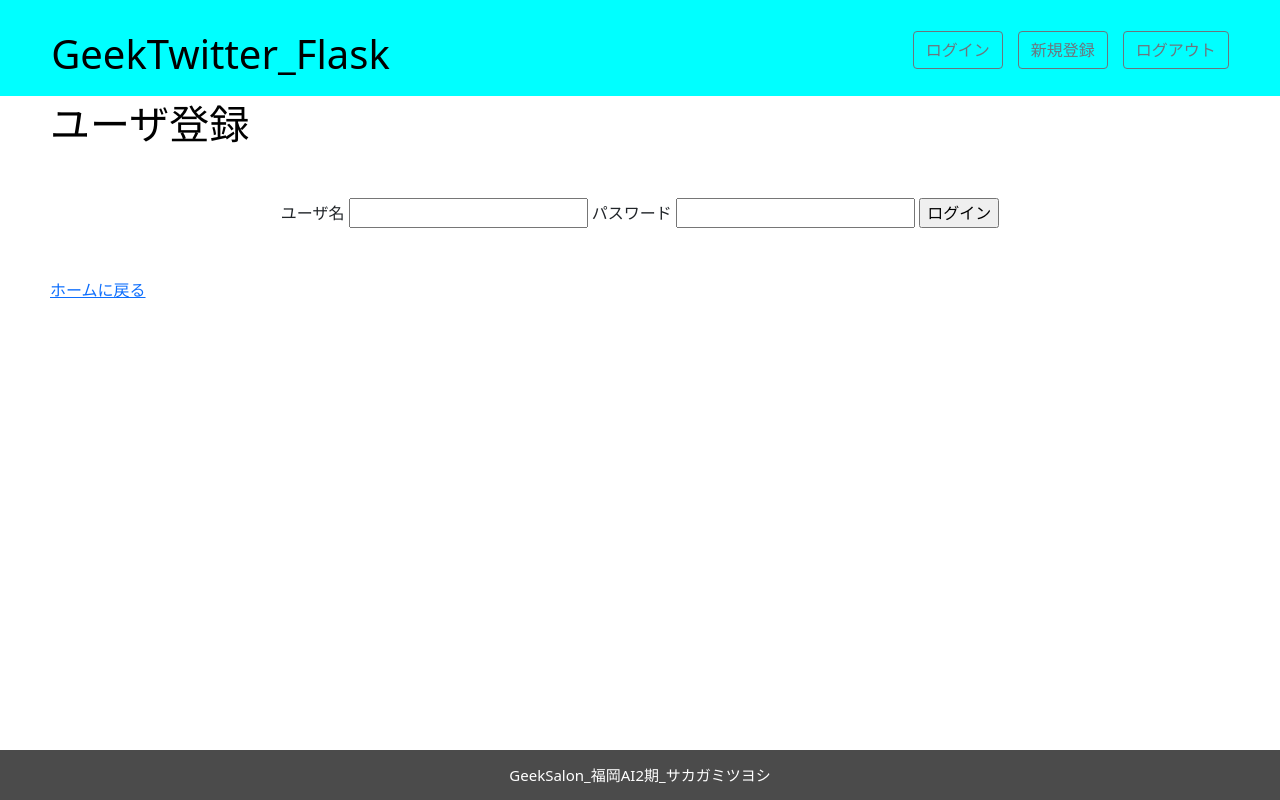
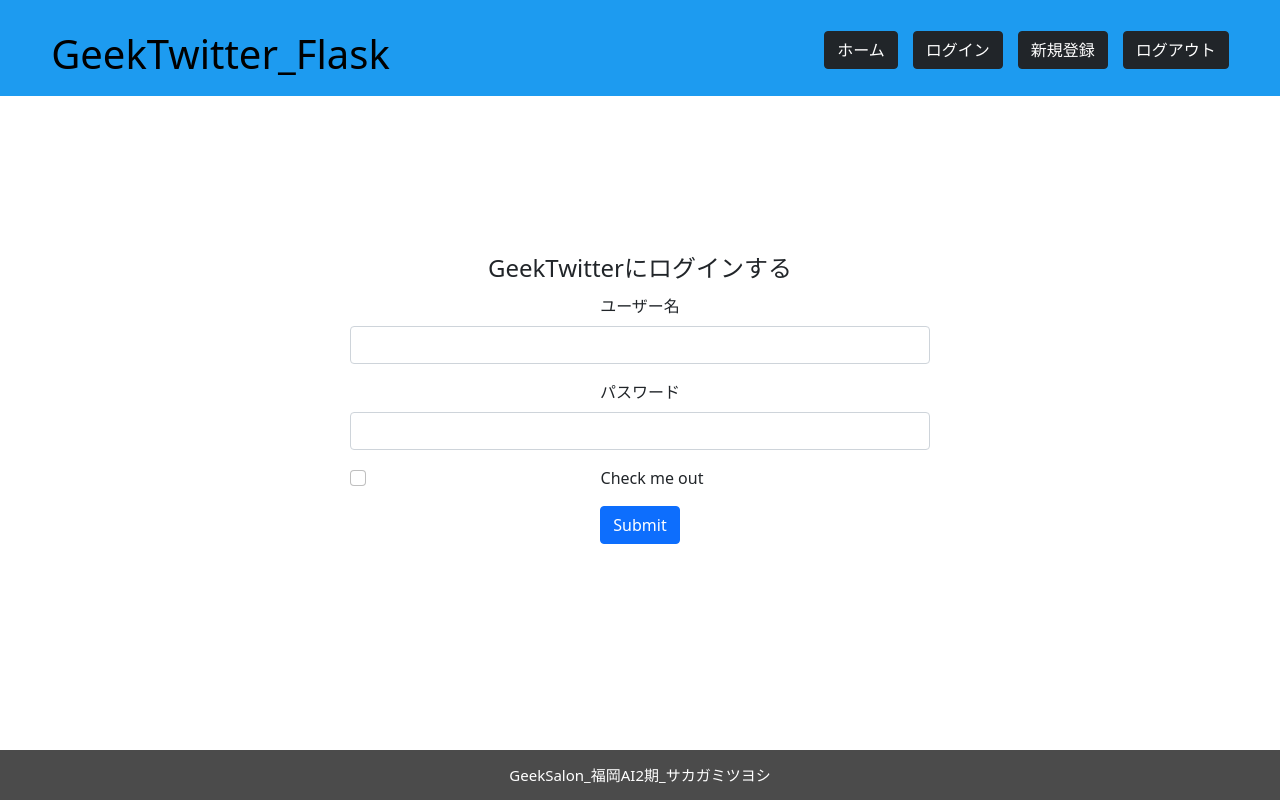
Before and after one commit to SakaTsuyo/geektwitter_python, a Flask app: page /login in a window 1280 px wide. Run offline with Flask 3, Linux system fonts and the light colour scheme; some libraries are stand-ins or nearby versions.

Commit message:
投稿一覧、新規投稿、編集、ログイン、サインアップデザイン

```diff
--- a/static/css/style.css
+++ b/static/css/style.css
@@ -17,7 +17,7 @@ header {
 	z-index: 9999;
 	display: flex;
 	align-items: center;
-    background-color: aqua;
+    background-color:#1d9bf0;
 }
 h1 {
 	margin: 0;
@@ -49,8 +49,50 @@ form{
     margin:50px 0;
     text-align: center;
 }
+.outer-border {
+    position: absolute;
+    top: 0;
+    left: 0;
+    right: 0;
+    bottom: 0;
+    border: 1px solid #000; /* あなたの好みの色に変更してください。 */
+    box-sizing: border-box;
+}
+.user{
+    font-size: 20px;
+}
+.tweet{
+    padding: 100px 50px;
+    width: 100%;
+    border: solid #d3def1;
+    border-radius: 10px;
+    text-align: center;
+    font-size: 20px;
+}
+
 .new{
-    padding: 100px 50px;
+    padding: 100px 30px;
+    margin: 100px auto;
+    width: 50%;
+    /* border: solid #d3def1; */
+    border-radius: 10px;
+    text-align: center;
+    /* background-color: #d3def1; */
+    }
+.title{
+    font-size: 32px;
+    font-weight: bold;
+    margin-bottom: 50px;
+    }
+.text{
+    width: 95%;
+    height: 40px;
+}
+.submit{
+    width: 200px;
+    font-size: 20px;
+    margin-top: 50px;
+    margin-bottom: 30px;
 }
 .edit{
     padding: 100px 50px;
--- a/templates/layout.html
+++ b/templates/layout.html
@@ -6,6 +6,8 @@
     <meta name="viewport" content="width=device-width, initial-scale=1.0">
     <link rel=stylesheet href="../static/css/style.css">
     <link href="https://cdn.jsdelivr.net/npm/bootstrap@5.0.2/dist/css/bootstrap.min.css" rel="stylesheet" integrity="sha384-EVSTQN3/azprG1Anm3QDgpJLIm9Nao0Yz1ztcQTwFspd3yD65VohhpuuCOmLASjC" crossorigin="anonymous">
+    <script src="https://ajax.googleapis.com/ajax/libs/jquery/1.12.4/jquery.min.js"></script>
+    <script src="js/bootstrap.min.js"></script>
     <title>GeekTwitter_Flask</title>
 </head>
 <body>
@@ -13,9 +15,10 @@
 		<h1>GeekTwitter_Flask</h1>
 		<nav>
 			<ul>
-				<li><a href="login" class="btn btn-outline-secondary">ログイン</a></li>
-				<li><a href="signup" class="btn btn-outline-secondary">新規登録</a></li>
-				<li><a href="logout" class="btn btn-outline-secondary">ログアウト</a></li>
+                <li><a href="/" class="btn btn-dark">ホーム</a></li>
+				<li><a href="login" class="btn btn-dark">ログイン</a></li>
+				<li><a href="signup" class="btn btn-dark">新規登録</a></li>
+				<li><a href="logout" class="btn btn-dark">ログアウト</a></li>
 			</ul>
 		</nav>
 	</header>
--- a/templates/login.html
+++ b/templates/login.html
@@ -1,14 +1,21 @@
 {% extends 'layout.html' %}
 {% block content %}
-<div class="login">
-    <h1>ユーザ登録</h1>
+<div class="new">
     <form action="/login" method="POST">
-        <label for="">ユーザ名</label>
-        <input type="text" name="username">
-        <label for="">パスワード</label>
-        <input type="password" name="password">
-        <input type="submit" value="ログイン">
+        <legend>GeekTwitterにログインする</legend>
+        <div class="mb-3">
+            <label class="form-label">ユーザー名</label>
+            <input type="text" class="form-control" aria-describedby="emailHelp">
+        </div>
+        <div class="mb-3">
+            <label for="exampleInputPassword1" class="form-label">パスワード</label>
+            <input type="password" class="form-control">
+        </div>
+        <div class="mb-3 form-check">
+            <input type="checkbox" class="form-check-input" id="exampleCheck1">
+            <label class="form-check-label" for="exampleCheck1">Check me out</label>
+        </div>
+        <button type="submit" class="btn btn-primary">Submit</button>
     </form>
-    <a href="/">ホームに戻る</a>
 </div>
 {% endblock %}
```
Also changed, not shown: templates/edit.html (+5 -5 lines), templates/index.html (+15 -12 lines), templates/new.html (+4 -7 lines), templates/signup.html (+11 -8 lines), instance/test.db.
